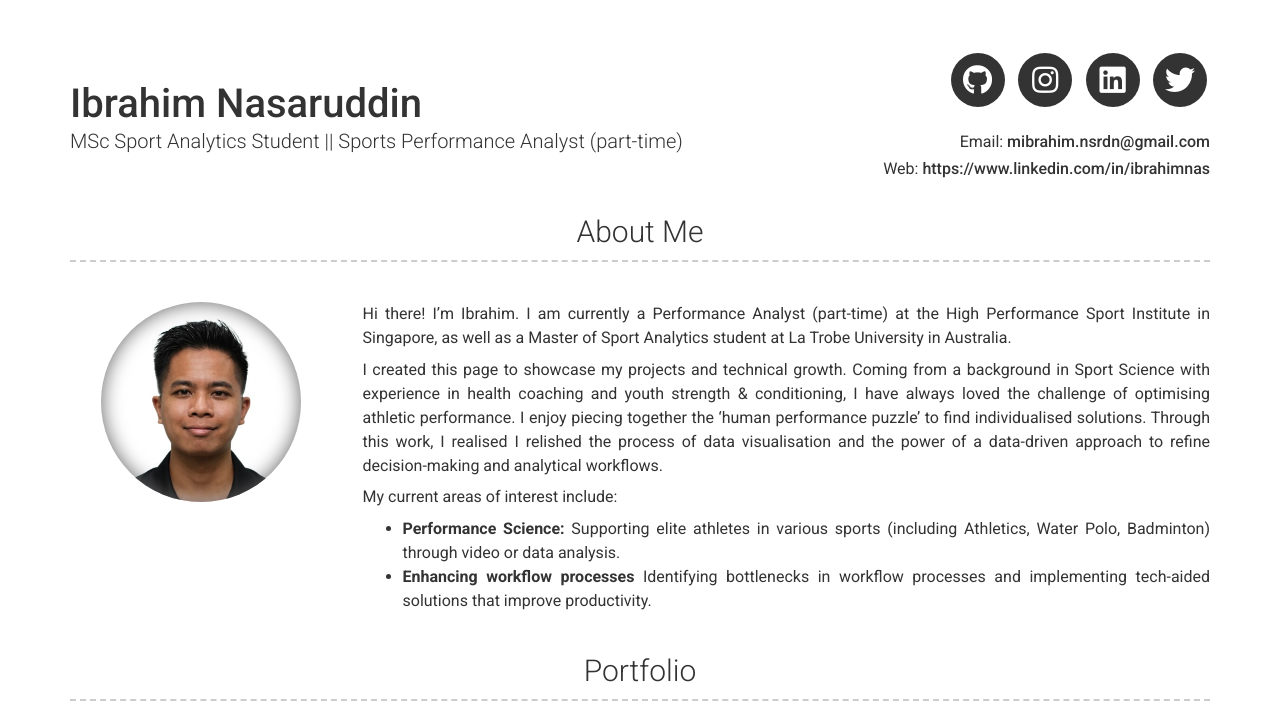
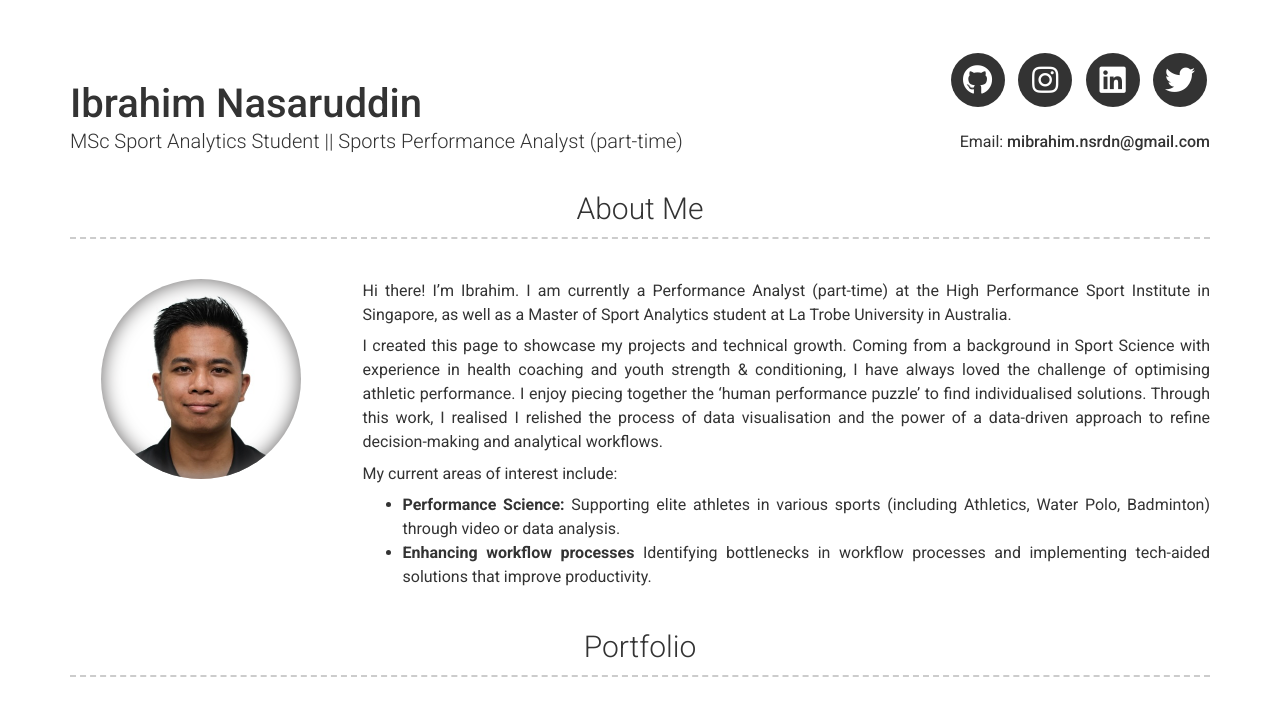
Before and after one commit to ibrahim-nasaruddin/ibrahim-nasaruddin.github.io, a Jekyll site: the page built from index.md, in a window 1280 px wide and 900 px high, cut to the strip 0-703 px from the top of the window. Built offline with Jekyll 4.4.1, drawn with Linux system fonts in a browser that asks for light colours; nearby versions of some CDN libraries; part of the change alters nothing that is shown.

Commit message:
Comment out LinkedIn website entry
Comment out the website field in the config file.

```diff
--- a/_config.yml
+++ b/_config.yml
@@ -10,7 +10,7 @@ name: Ibrahim Nasaruddin
 title: MSc Sport Analytics Student || Sports Performance Analyst (part-time)
 email: mibrahim.nsrdn@gmail.com
 # email_title: Email (Email title override)
-website: https://www.linkedin.com/in/ibrahimnas
+# website: https://www.linkedin.com/in/ibrahimnas
 # website_title: Web (Website title override)
 
 # Dark Mode (true/false/never)
```
